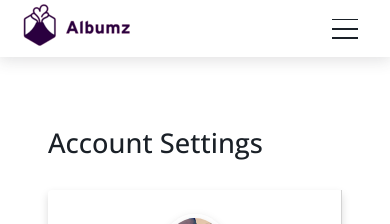
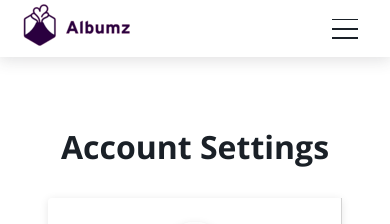
Before and after one commit to esteemayo/next-albumz-client, a Next.js app: page /auth/account in a window 390 px wide. Shown: the top 224 px of the page. Built offline with nearby package versions, Linux system fonts and the light colour scheme.

Commit message:
media queries

```diff
--- a/styles/Account.module.scss
+++ b/styles/Account.module.scss
@@ -22,6 +22,12 @@
     @media only screen and (max-width: 64em) {
       font-size: 3.4rem;
     }
+
+    @media only screen and (max-width: 31.25em) {
+      text-align: center;
+      font-weight: 700;
+      font-size: 4rem;
+    }
   }
 
   &__container {
@@ -32,6 +38,7 @@
 
     @media only screen and (max-width: 31.25em) {
       flex-direction: column;
+      box-shadow: 0 0.2rem 1rem rgba(0, 0, 0, 0.1);
     }
 
     .left {
```
